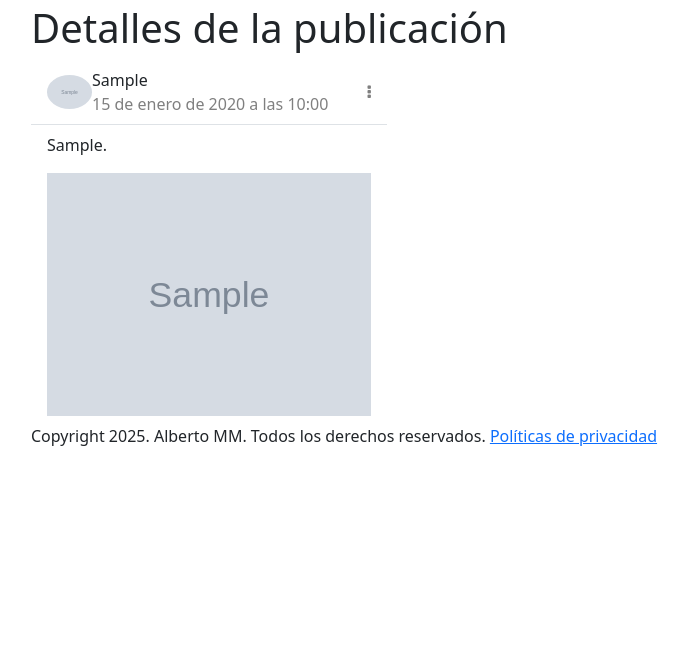
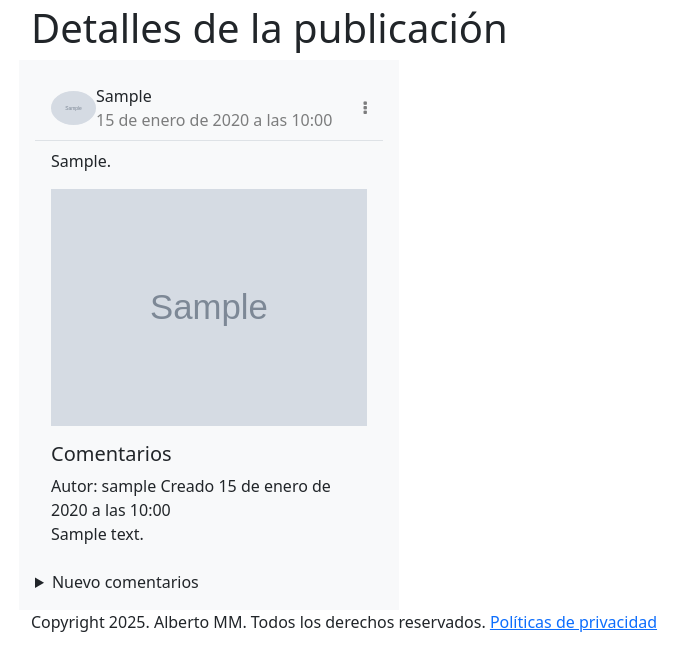
Before and after one commit to codeByAlbertoMartin/Instagram, a Django app: page /post/1/ in a window 1280 px wide. Shown: the part 192-842 px from the top of the page, without its empty margins (51-738 px from the left). Before the commit the page ends 638 px from the top, so only its background shows below. Run offline with Django 5.2, Linux system fonts and the light colour scheme; tables that the repository leaves empty hold one stand-in row (values such as "Sample post"); grey boxes marked "Sample" are stand-in pictures; some libraries are stand-ins or nearby versions.

Commit message:
Añadir funcionalidad de comentarios

```diff
--- a/instagram/templates/_includes/posts/_post.html
+++ b/instagram/templates/_includes/posts/_post.html
@@ -34,6 +34,9 @@
                         {% endif %}
                     </a>
                 </p>
+                <p>
+                    {{ post.comments.all.count}} <i class="bi bi-chat-dots"></i>
+                </p>
                 {% endif %}
             </div>
             <p class=" text-center mt-2 mb-2 ">
--- a/instagram/templates/posts/post_detail.html
+++ b/instagram/templates/posts/post_detail.html
@@ -1,4 +1,5 @@
 {% extends "general/layout.html" %}
+{% load crispy_forms_tags %}
 
 {% block head_title %}Bienvenidos a nuestro InstaConquer{% endblock%}
 
@@ -6,7 +7,7 @@
 <div class="container">
     <h1>Detalles de la publicación</h1>
     <div class="row">
-        <article class="col-md-4 ">
+        <article class="col-md-4 bg-light p-3">
             <div>
                 <div class="d-flex flex-row justify-content-between align-items-center p-2 border-bottom">
                     <div class="d-flex flex-row align-items-center feed-text px-2">
@@ -39,7 +40,45 @@
                         {% endif %}
                     </a>
                 </p>
+
                 {% endif %}
+            </div>
+            <section class="comments p-2 px-3">
+                <h5>Comentarios</h5>
+                {% if post.comments.all.count %}
+                    {% for comment in post.comments.all%}
+                        <article>
+                            <header>
+                                Autor: {{comment.user}} Creado {{comment.created_at}}
+                            </header>
+                            <div>
+                                <p>{{comment.text}}</p>
+                            </div>
+                        </article>
+                    {% endfor%}
+                {% else %}
+                    <p>Todavia no hay comentarios</p>
+                {% endif %}
+            </section>
+            <div>
+                <details>
+                    <summary>
+                        Nuevo comentarios
+                    </summary>
+                    <p>
+                        <form action="" method="post">
+                            <div class="row">
+                                <div class="col col-12">
+                                    {% csrf_token %}
+                                    {{form.text|as_crispy_field}}
+                                </div>
+                                <div class="col col-12">
+                                    <button class="btn btn-sm btn-primary">Publicar</button>
+                                </div>
+                            </div>
+                        </form>
+                    </p>
+                </details>
             </div>
         </article>
     </div>
--- a/posts/forms.py
+++ b/posts/forms.py
@@ -1,4 +1,4 @@
-from .models import Post
+from .models import Post, Comment
 from django import forms
 
 
@@ -6,3 +6,9 @@ class PostCreateForm(forms.ModelForm):
     class Meta:
         model=Post
         fields = ['image', 'caption']
+
+
+class CommentCreateForm(forms.ModelForm):
+    class Meta:
+        model=Comment
+        fields=["text"]
--- a/posts/models.py
+++ b/posts/models.py
@@ -21,7 +21,7 @@ class Post(models.Model):
 class Comment(models.Model):
     post= models.ForeignKey(Post, on_delete=models.CASCADE, related_name='comments')
     user = models.ForeignKey(User, on_delete=models.CASCADE, related_name='comments')
-    text= models.TextField("Comentario", max_length=255)
+    text= models.TextField("Contenido del comentario", max_length=255)
     created_at = models.DateTimeField(auto_now_add=True, verbose_name="Fecha de creación")
 
     class Meta:
@@ -29,4 +29,4 @@ class Comment(models.Model):
         verbose_name_plural = "Comentarios"
 
     def __str__(self):
-        return f"Comentario de {self.user.username} en {self.post.id}"
+        return f"Comentario de {self.user.username} en {self.post.id}" # type: ignore
--- a/posts/views.py
+++ b/posts/views.py
@@ -1,7 +1,8 @@
-from django.http import HttpResponseRedirect
+from django.forms import BaseModelForm
+from django.http import HttpResponse, HttpResponseRedirect
 from django.views.generic.edit import CreateView
 from posts.models import Post
-from .forms import PostCreateForm
+from .forms import PostCreateForm, CommentCreateForm
 from django.urls import reverse, reverse_lazy
 from django.contrib import messages
 from django.utils.decorators import method_decorator
@@ -22,10 +23,22 @@ class PostCreateView(CreateView):
         messages.add_message(self.request, messages.SUCCESS, 'Post creado correctamente')
         return super(PostCreateView, self).form_valid(form)
 
-class PostDetailView(DetailView):
+class PostDetailView(DetailView, CreateView):
     model=Post
     template_name="posts/post_detail.html"
     context_object_name = "post"
+    form_class = CommentCreateForm
+
+    def form_valid(self, form):
+        form.instance.user = self.request.user
+        form.instance.post = self.get_object()
+
+        return super().form_valid(form)
+
+    def get_success_url(self):
+        messages.add_message(self.request, messages.SUCCESS, 'Comentario añadido correctamente')
+        return reverse("post_detail", args=[self.get_object().pk])
+
 
 @login_required
 def like_post(request, pk):
```
